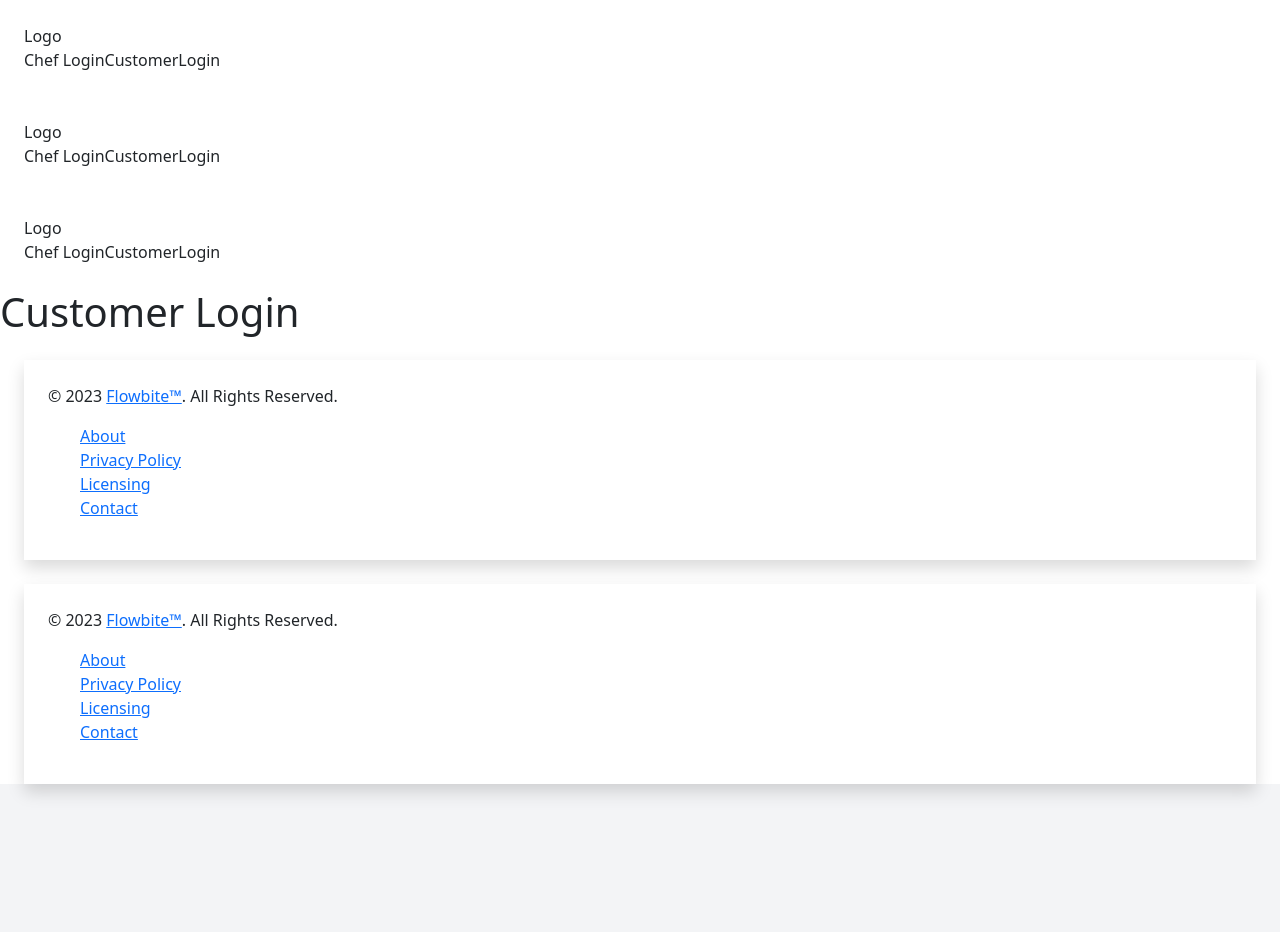
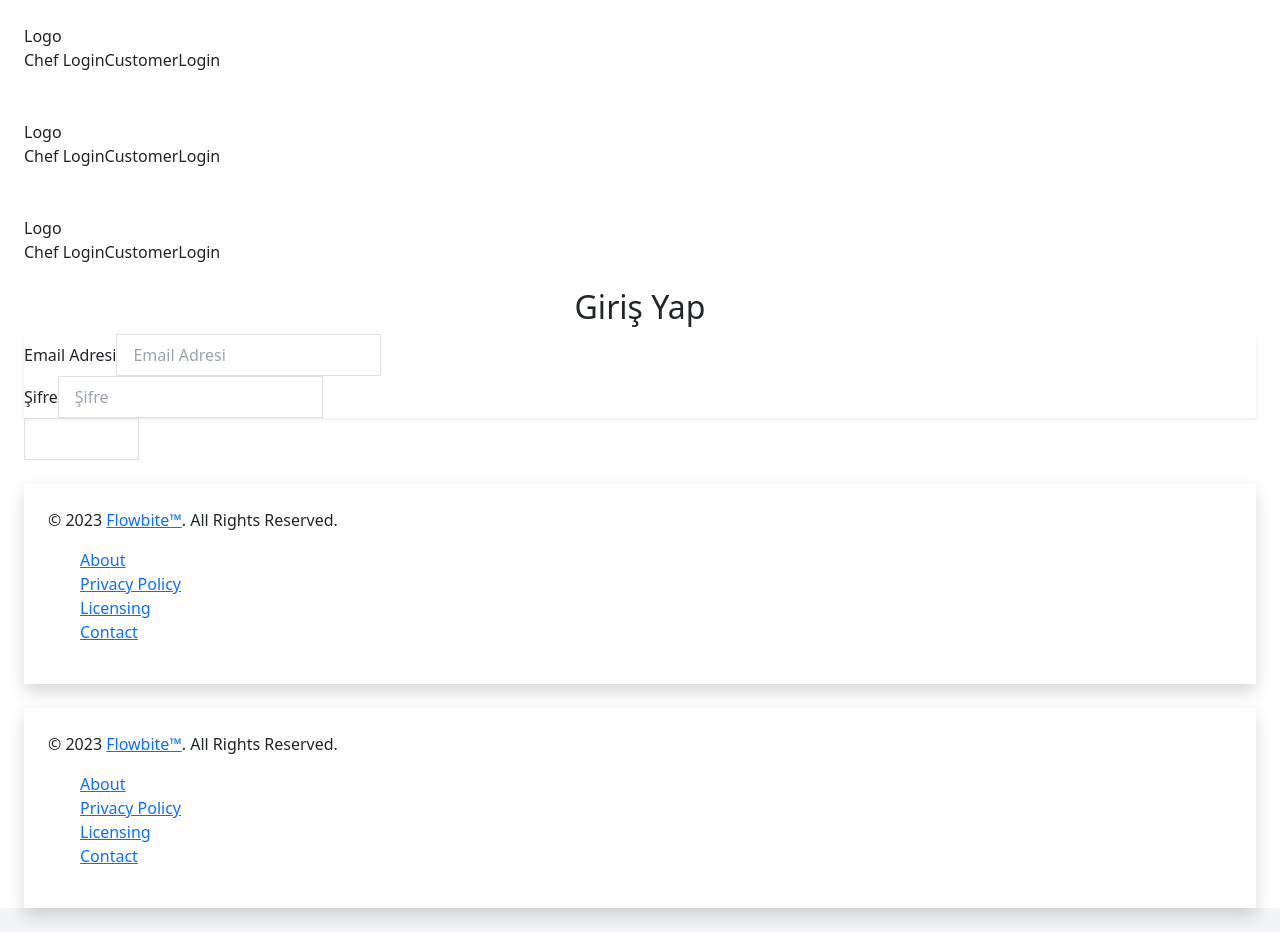
Before and after one commit to nurayarisoy/home-cooking, a Next.js app: page /customer/Login in a window 1280 px wide. Before the commit the page ends 808 px from the top, so only its background shows below. Built offline with nearby package versions, Linux system fonts and the light colour scheme.

Commit message:
customerlogin added

```diff
--- a/src/pages/customer/Login.js
+++ b/src/pages/customer/Login.js
@@ -1,13 +1,73 @@
 // pages/customer-login.js
 
+import React, { useState } from 'react';
 import WhiteNavbar from '../../components/navbar/WhiteNavbar'; // Navbar bileşenini import edin
 
 const CustomerLoginPage = () => {
+  const [email, setEmail] = useState('');
+  const [password, setPassword] = useState('');
+
+  const handleSubmit = (e) => {
+    e.preventDefault();
+    // Giriş işlemleri burada yapılabilir
+    console.log('Email:', email, 'Password:', password);
+  };
+
   return (
     <div>
       <WhiteNavbar /> {/* Navbar bileşenini ekleyin */}
-      <h1>Customer Login</h1>
-      {/* Diğer içeriği buraya ekleyin */}
+      <div className="min-h-screen flex items-center justify-center bg-gray-50 py-12 px-4 sm:px-6 lg:px-8">
+        <div className="max-w-md w-full space-y-8">
+          <div>
+            <h2 className="mt-6 text-center text-3xl font-extrabold text-gray-900">Giriş Yap</h2>
+          </div>
+          <form className="mt-8 space-y-6" onSubmit={handleSubmit}>
+            <div className="rounded-md shadow-sm -space-y-px">
+              <div>
+                <label htmlFor="email-address" className="sr-only">
+                  Email Adresi
+                </label>
+                <input
+                  id="email-address"
+                  name="email"
+                  type="email"
+                  autoComplete="email"
+                  required
+                  className="appearance-none rounded-none relative block w-full px-3 py-2 border border-gray-300 placeholder-gray-500 text-gray-900 rounded-t-md focus:outline-none focus:ring-indigo-500 focus:border-indigo-500 focus:z-10 sm:text-sm"
+                  placeholder="Email Adresi"
+                  value={email}
+                  onChange={(e) => setEmail(e.target.value)}
+                />
+              </div>
+              <div>
+                <label htmlFor="password" className="sr-only">
+                  Şifre
+                </label>
+                <input
+                  id="password"
+                  name="password"
+                  type="password"
+                  autoComplete="current-password"
+                  required
+                  className="appearance-none rounded-none relative block w-full px-3 py-2 border border-gray-300 placeholder-gray-500 text-gray-900 rounded-b-md focus:outline-none focus:ring-indigo-500 focus:border-indigo-500 focus:z-10 sm:text-sm"
+                  placeholder="Şifre"
+                  value={password}
+                  onChange={(e) => setPassword(e.target.value)}
+                />
+              </div>
+            </div>
+
+            <div>
+              <button
+                type="submit"
+                className="group relative w-full flex justify-center py-2 px-4 border border-transparent text-sm font-medium rounded-md text-white bg-indigo-600 hover:bg-indigo-700 focus:outline-none focus:ring-2 focus:ring-offset-2 focus:ring-indigo-500"
+              >
+                Giriş Yap
+              </button>
+            </div>
+          </form>
+        </div>
+      </div>
     </div>
   );
 };
```
